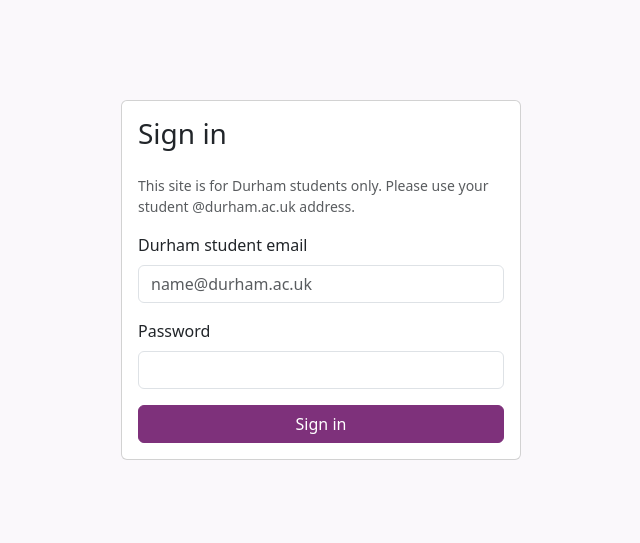
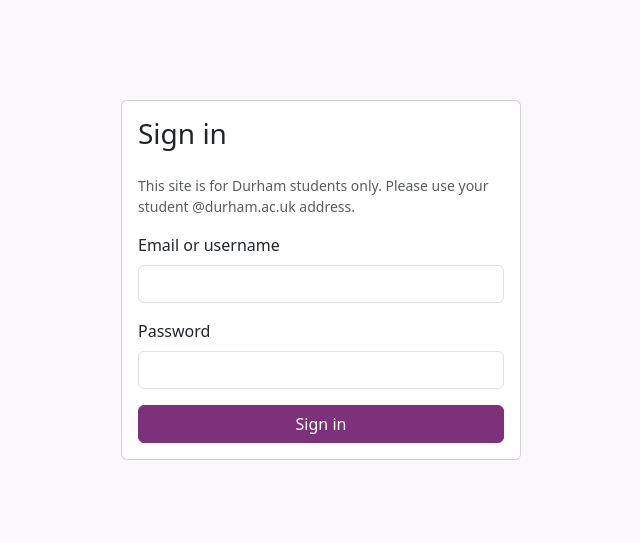
Before and after one commit to Peter-Wilson123/Durhack2026, a Flask app: page /login in a window 1280 px wide. Shown: the part 61-604 px from the top of the page, without its empty margins (319-959 px from the left). Run offline with Flask 3, Linux system fonts and the light colour scheme.

Commit message:
allowing logon with either email or username

```diff
--- a/app.py
+++ b/app.py
@@ -65,12 +65,12 @@ def login_get():
 
 @app.post("/login")
 def login_post():
-	login_input = flask.request.form.get("identifier", "").strip()
+	identifier = flask.request.form.get("identifier", "").strip()
 	password = flask.request.form.get("password", "")
 
 	# Matches either username (CIS code) or email in the database
-	user = auth.load_user(username=login_input,
-                       email=login_input, password=password)
+	user = auth.load_user(username=identifier,
+                       email=identifier, password=password)
 	if not user:
 		return flask.redirect(flask.url_for("login_get"))
 
@@ -152,7 +152,6 @@ with app.app_context():
 	db.create_all()
 
 
-
 @app.post("/update-account")
 @flask_login.login_required
 def update_account():
--- a/templates/base.html
+++ b/templates/base.html
@@ -54,7 +54,7 @@
 			<ul class="site-menu-links">
 				<li><a href="/">Home</a></li>
 				<li><a href="/u/">Account Info</a></li>
-				{% if current_user.is_authenticated %}
+				{% if not current_user.is_authenticated %}
 				<li><a href="/register">Create Account</a></li>
 				{% endif %}
 				<li><a href="/search">Search Users</a></li>
--- a/templates/login.html
+++ b/templates/login.html
@@ -16,9 +16,9 @@
 					<!-- The backend accepts an email here (field name "identifier"). We ask for the email,
 					     not the CIS code, so the CIS code never has to be typed into or shown by this site.
 					     No email-format check here: the backend decides who may sign in. -->
-					<label for="identifier" class="form-label">Durham student email</label>
-					<input type="email" class="form-control" id="identifier" name="identifier" autocomplete="email"
-						placeholder="name@durham.ac.uk" aria-describedby="signin-help" required>
+					<label for="identifier" class="form-label">Email or username</label>
+					<input class="form-control" id="identifier" name="identifier" autocomplete="email"
+						aria-describedby="signin-help" required>
 				</div>
 
 				<div class="mb-3">
```
